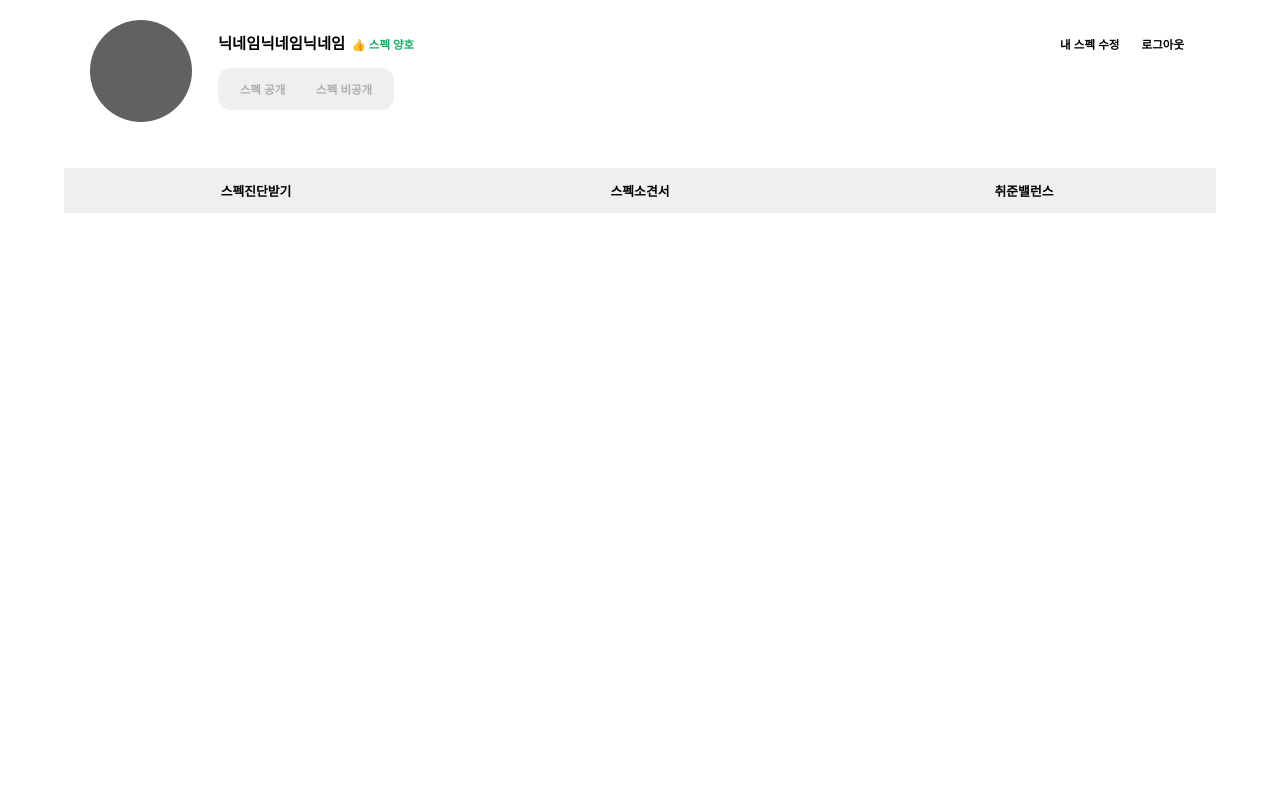
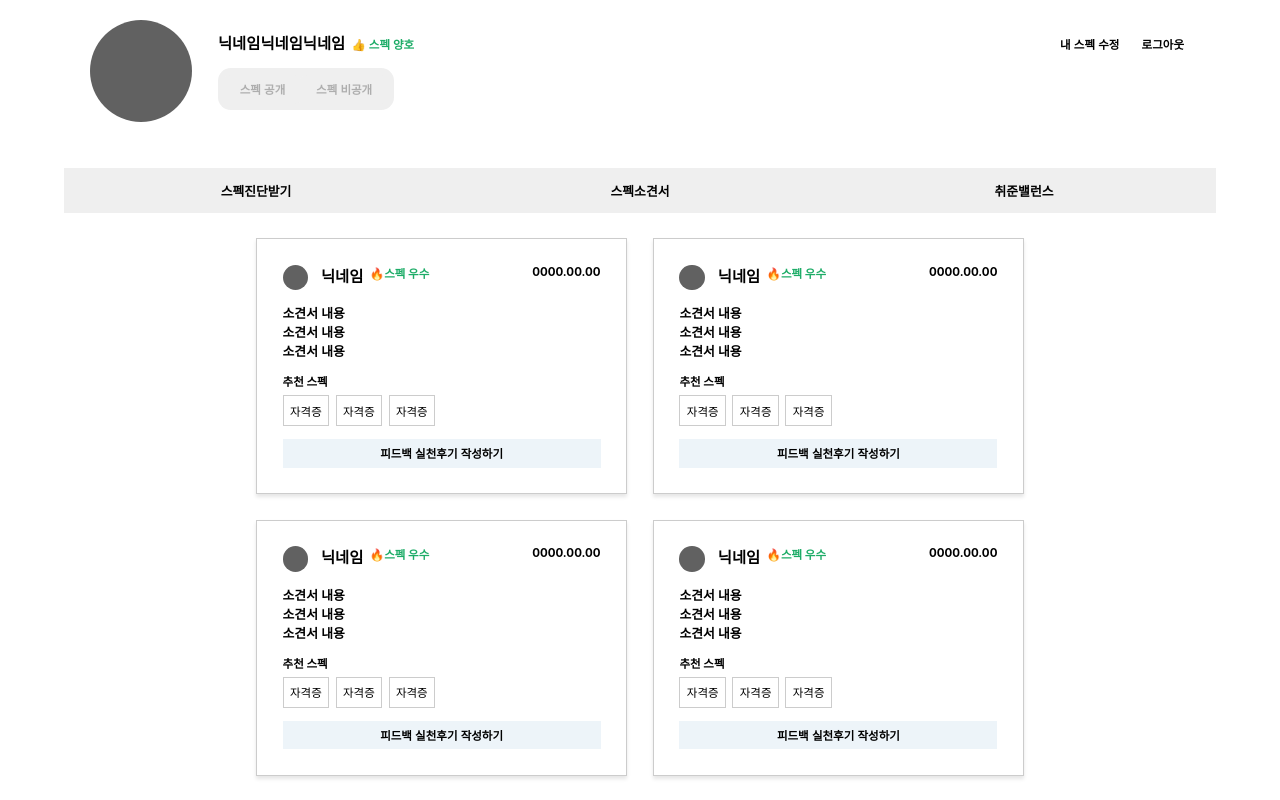
Before and after one commit to HSU-Likelion-CareerDoctor/CareerDoctor-Frontend, a React (Create React App) app in the folder frontend/: page /mypage in a window 1280 px wide. Both pictures are taken after a click on the button "스펙소견서". Shown: the top 800 px of the page. Built offline with nearby package versions, Linux system fonts and the light colour scheme.

Commit message:
#마이페이지_스펙소견서

```diff
--- a/frontend/src/pages/Mypage/mypage.jsx
+++ b/frontend/src/pages/Mypage/mypage.jsx
@@ -1,12 +1,10 @@
 // mypage.jsx
+
 import React, { useState } from "react";
 import styled from "styled-components";
-import volunteerImage from "../../img/heart.png";
-import certificationImage from "../../img/certificate.png";
-import languageImage from "../../img/language.png";
-import ContestImage from "../../img/contest.png";
 import SelectionCategory from "../Mypage/SelectionCategory";
 import PrescriptionContainer from "../Mypage/Prescription";
+import Opinion from "./opinion";
 
 const PageContainer = styled.div`
   display: flex;
@@ -198,7 +196,9 @@ const MyPage = () => {
         <SelectionButton onClick={handleSelectionButtonClick}>
           스펙진단받기
         </SelectionButton>
-        <SelectionButton>스펙소견서</SelectionButton>
+        <SelectionButton onClick={handlePrescriptionButtonClick}>
+          스펙소견서
+        </SelectionButton>
         <SelectionButton>취준밸런스</SelectionButton>
       </SelectionBarContainer>
       {showDiagnosis && (
@@ -206,14 +206,7 @@ const MyPage = () => {
           handlePrescriptionButtonClick={handlePrescriptionButtonClick}
         />
       )}
-      {showPrescription && (
-        <PrescriptionContainer
-          volunteerImage={volunteerImage}
-          certificationImage={certificationImage}
-          languageImage={languageImage}
-          ContestImage={ContestImage}
-        />
-      )}
+      {showPrescription && <Opinion />}
     </PageContainer>
   );
 };
--- /dev/null
+++ b/frontend/src/pages/Mypage/opinion.jsx
@@ -0,0 +1,255 @@
+// opinion.jsx
+
+import React from "react";
+import styled from "styled-components";
+
+const OpinionContainer = styled.div`
+  width: 60%;
+  display: grid;
+  grid-template-columns: repeat(2, 1fr);
+  grid-template-rows: repeat(3, auto);
+  gap: 2vw;
+  margin-top: 2vw;
+`;
+
+const OpinionBox = styled.div`
+  border: 1px solid #ccc;
+  padding: 2vw;
+  box-shadow: 0 0.2vw 0.3vw rgba(0, 0, 0, 0.1);
+`;
+
+const ProfileImage = styled.div`
+  background-color: #616161;
+  width: 2vw;
+  height: 2vw;
+  border-radius: 50%;
+  margin-right: 0.5vw;
+`;
+
+const Content = styled.div`
+  font-size: 1vw;
+  font-weight: 600;
+  margin-top: 1vw;
+`;
+
+const RecommendSpec = styled.div`
+  margin-top: 1vw;
+  font-size: 0.9vw;
+  font-weight: bold;
+`;
+
+const RecommendSpecBoxContainer = styled.div`
+  display: flex;
+  margin-top: 0.5vw;
+  gap: 0.5vw;
+`;
+
+const RecommendSpecBox = styled.div`
+  font-size: 0.9vw;
+  color: #000000;
+  border: 1px solid #ccc;
+  padding: 0.5vw;
+`;
+
+const FeedbackButton = styled.button`
+  width: 100%;
+  margin-top: 1vw;
+  padding: 0.5vw 1vw;
+  font-size: 0.9vw;
+  font-weight: bold;
+  border: none;
+  background-color: #edf4f9;
+  cursor: pointer;
+  transition: background-color 0.3s;
+
+  &:hover {
+    background-color: #818181;
+  }
+`;
+
+const InfoBox = styled.div`
+  display: flex;
+  width: 100%;
+  justify-content: space-between;
+`;
+
+const UserNameMetaBox = styled.div`
+  display: flex;
+  gap: 0.5vw;
+`;
+
+const UserName = styled.div`
+  color: #000;
+  font-size: 1.2vw;
+  font-style: normal;
+  font-weight: 700;
+  line-height: 150%;
+`;
+
+const Meta = styled.div`
+  color: #1dac67;
+  font-size: 0.9vw;
+  font-style: normal;
+  font-weight: 700;
+  line-height: normal;
+`;
+
+const Date = styled.div`
+  color: #000000;
+  font-size: 0.9vw;
+  font-style: normal;
+  font-weight: 700;
+  line-height: normal;
+  margin-left: auto;
+`;
+
+const AddBox = styled.button`
+  display: flex;
+  justify-content: center;
+  width: 10%;
+  margin-top: 2vw;
+  margin-bottom: 2vw;
+  padding: 0.5vw 1vw;
+  font-size: 0.9vw;
+  font-weight: bold;
+  border: none;
+  background-color: #ebebeb;
+  cursor: pointer;
+  transition: background-color 0.3s;
+
+  &:hover {
+    background-color: #818181;
+  }
+`;
+
+const Opinion = () => {
+    return (
+      <>
+        <OpinionContainer>
+          <OpinionBox>
+            <InfoBox>
+              <UserNameMetaBox>
+                <ProfileImage></ProfileImage>
+                <UserName>닉네임</UserName>
+                <Meta>🔥스펙 우수</Meta>
+              </UserNameMetaBox>
+              <Date>0000.00.00</Date>
+            </InfoBox>
+            <Content>
+              소견서 내용<br></br>소견서 내용<br></br>소견서 내용
+            </Content>
+            <RecommendSpec>추천 스펙</RecommendSpec>
+            <RecommendSpecBoxContainer>
+              <RecommendSpecBox>자격증</RecommendSpecBox>
+              <RecommendSpecBox>자격증</RecommendSpecBox>
+              <RecommendSpecBox>자격증</RecommendSpecBox>
+            </RecommendSpecBoxContainer>
+            <FeedbackButton>피드백 실천후기 작성하기</FeedbackButton>
+          </OpinionBox>
+          <OpinionBox>
+            <InfoBox>
+              <UserNameMetaBox>
+                <ProfileImage></ProfileImage>
+                <UserName>닉네임</UserName>
+                <Meta>🔥스펙 우수</Meta>
+              </UserNameMetaBox>
+              <Date>0000.00.00</Date>
+            </InfoBox>
+            <Content>
+              소견서 내용<br></br>소견서 내용<br></br>소견서 내용
+            </Content>
+            <RecommendSpec>추천 스펙</RecommendSpec>
+            <RecommendSpecBoxContainer>
+              <RecommendSpecBox>자격증</RecommendSpecBox>
+              <RecommendSpecBox>자격증</RecommendSpecBox>
+              <RecommendSpecBox>자격증</RecommendSpecBox>
+            </RecommendSpecBoxContainer>
+            <FeedbackButton>피드백 실천후기 작성하기</FeedbackButton>
+          </OpinionBox>
+          <OpinionBox>
+            <InfoBox>
+              <UserNameMetaBox>
+                <ProfileImage></ProfileImage>
+                <UserName>닉네임</UserName>
+                <Meta>🔥스펙 우수</Meta>
+              </UserNameMetaBox>
+              <Date>0000.00.00</Date>
+            </InfoBox>
+            <Content>
+              소견서 내용<br></br>소견서 내용<br></br>소견서 내용
+            </Content>
+            <RecommendSpec>추천 스펙</RecommendSpec>
+            <RecommendSpecBoxContainer>
+              <RecommendSpecBox>자격증</RecommendSpecBox>
+              <RecommendSpecBox>자격증</RecommendSpecBox>
+              <RecommendSpecBox>자격증</RecommendSpecBox>
+            </RecommendSpecBoxContainer>
+            <FeedbackButton>피드백 실천후기 작성하기</FeedbackButton>
+          </OpinionBox>
+          <OpinionBox>
+            <InfoBox>
+              <UserNameMetaBox>
+                <ProfileImage></ProfileImage>
+                <UserName>닉네임</UserName>
+                <Meta>🔥스펙 우수</Meta>
+              </UserNameMetaBox>
+              <Date>0000.00.00</Date>
+            </InfoBox>
+            <Content>
+              소견서 내용<br></br>소견서 내용<br></br>소견서 내용
+            </Content>
+            <RecommendSpec>추천 스펙</RecommendSpec>
+            <RecommendSpecBoxContainer>
+              <RecommendSpecBox>자격증</RecommendSpecBox>
+              <RecommendSpecBox>자격증</RecommendSpecBox>
+              <RecommendSpecBox>자격증</RecommendSpecBox>
+            </RecommendSpecBoxContainer>
+            <FeedbackButton>피드백 실천후기 작성하기</FeedbackButton>
+          </OpinionBox>
+          <OpinionBox>
+            <InfoBox>
+              <UserNameMetaBox>
+                <ProfileImage></ProfileImage>
+                <UserName>닉네임</UserName>
+                <Meta>🔥스펙 우수</Meta>
+              </UserNameMetaBox>
+              <Date>0000.00.00</Date>
+            </InfoBox>
+            <Content>
+              소견서 내용<br></br>소견서 내용<br></br>소견서 내용
+            </Content>
+            <RecommendSpec>추천 스펙</RecommendSpec>
+            <RecommendSpecBoxContainer>
+              <RecommendSpecBox>자격증</RecommendSpecBox>
+              <RecommendSpecBox>자격증</RecommendSpecBox>
+              <RecommendSpecBox>자격증</RecommendSpecBox>
+            </RecommendSpecBoxContainer>
+            <FeedbackButton>피드백 실천후기 작성하기</FeedbackButton>
+          </OpinionBox>
+          <OpinionBox>
+            <InfoBox>
+              <UserNameMetaBox>
+                <ProfileImage></ProfileImage>
+                <UserName>닉네임</UserName>
+                <Meta>🔥스펙 우수</Meta>
+              </UserNameMetaBox>
+              <Date>0000.00.00</Date>
+            </InfoBox>
+            <Content>
+              소견서 내용<br></br>소견서 내용<br></br>소견서 내용
+            </Content>
+            <RecommendSpec>추천 스펙</RecommendSpec>
+            <RecommendSpecBoxContainer>
+              <RecommendSpecBox>자격증</RecommendSpecBox>
+              <RecommendSpecBox>자격증</RecommendSpecBox>
+              <RecommendSpecBox>자격증</RecommendSpecBox>
+            </RecommendSpecBoxContainer>
+            <FeedbackButton>피드백 실천후기 작성하기</FeedbackButton>
+          </OpinionBox>
+        </OpinionContainer>
+        <AddBox>더보기</AddBox>
+      </>
+    );
+};
+
+export default Opinion;
```
